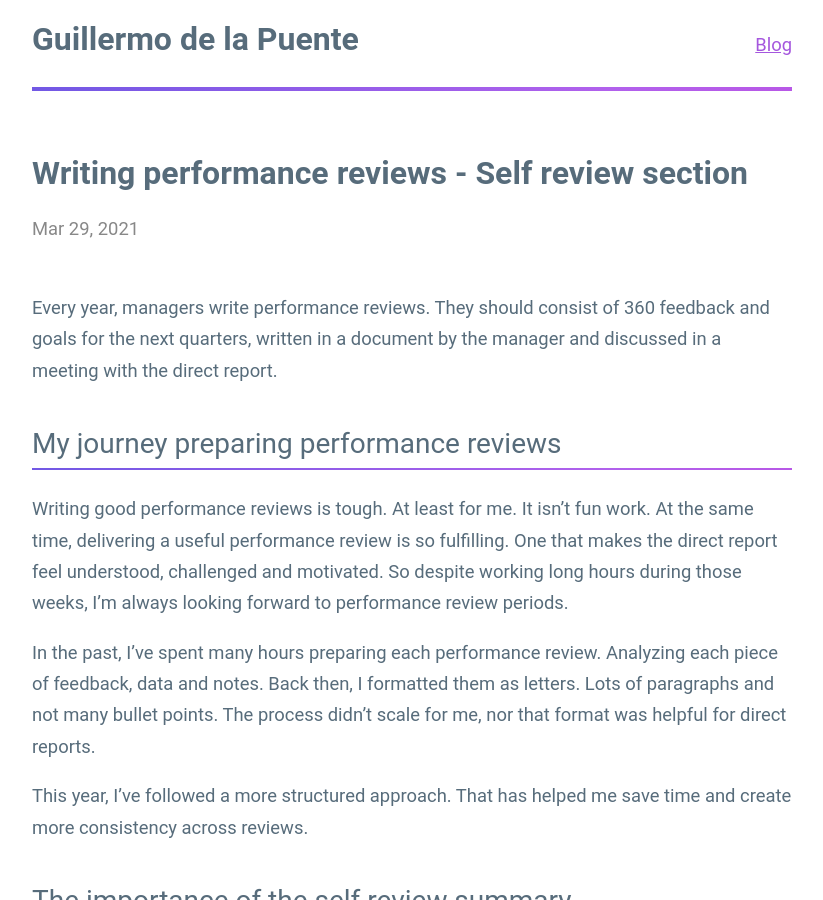
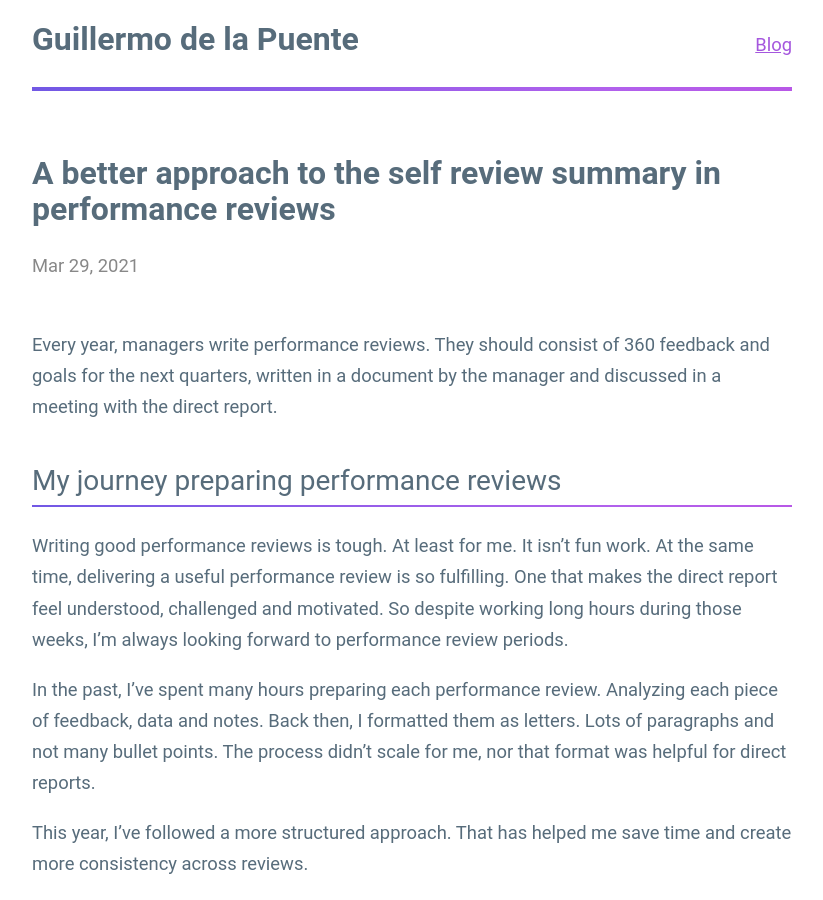
Before and after one commit to guillermodlpa/site, a Jekyll site: the page built from _posts/2021-03-29-writing-performance-reviews-self-review.markdown, in a window 1280 px wide and 900 px high. Shown: the whole window, without its empty margins (228-1051 px from the left). Built offline with Jekyll 4.4.1, drawn with Linux system fonts in a browser that asks for light colours.

Commit message:
Updated Writing Performance Reviews Self Review

```diff
--- a/_posts/2021-03-29-writing-performance-reviews-self-review.markdown
+++ b/_posts/2021-03-29-writing-performance-reviews-self-review.markdown
@@ -1,5 +1,5 @@
 ---
-title: Writing performance reviews - Self review section
+title: A better approach to the self review summary in performance reviews
 date: 2021-03-29 10:00:00 Z
 ---
 
```
